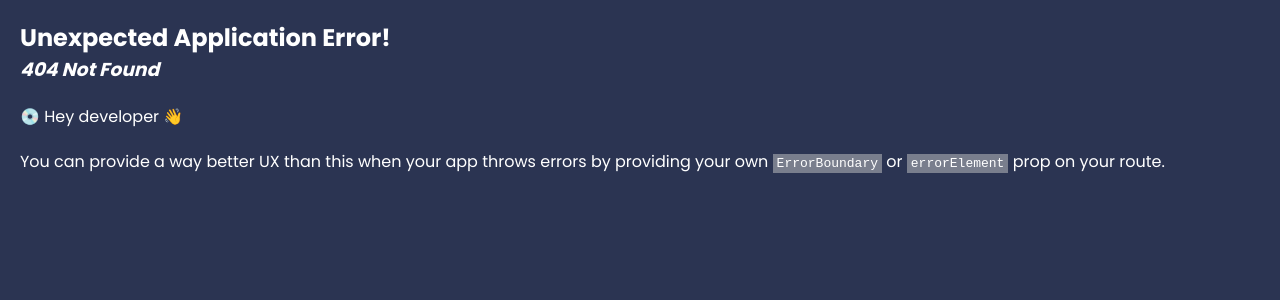
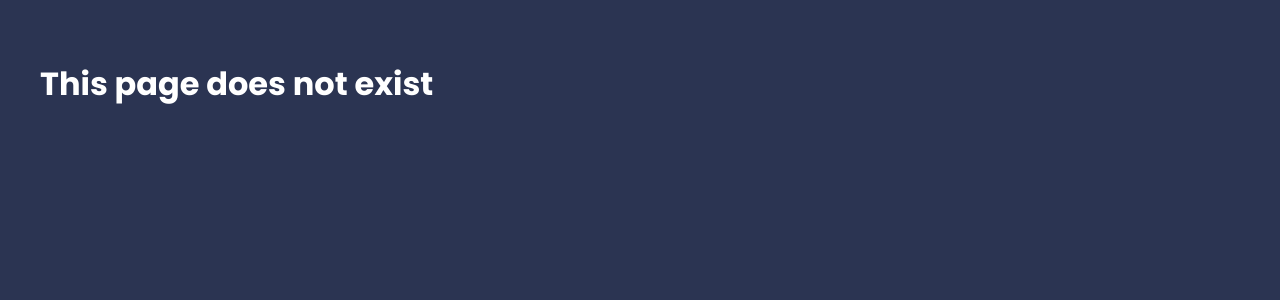
Before and after one commit to Coding-major/react-router-practise, a React (Create React App) app: page /careers in a window 1280 px wide. Before the commit this address had no page. Shown: the top 300 px of the page. Built offline with nearby package versions, Linux system fonts and the light colour scheme.

Commit message:
NotFound page added

```diff
--- a/src/App.js
+++ b/src/App.js
@@ -6,6 +6,7 @@ import Home from "./pages/Home";
 import About from "./pages/About";
 import Faq from "./pages/faq";
 import Discussion from "./pages/Discussion";
+import NotFound from "./pages/NotFound";
 
 
 const router = createBrowserRouter(
@@ -17,6 +18,8 @@ const router = createBrowserRouter(
         <Route path="faq" element={<Faq />} />
         <Route path="discussion" element={<Discussion />} />
       </Route>
+
+      <Route path="*" element={<NotFound />} />
     </Route>
   )
 )
--- /dev/null
+++ b/src/pages/NotFound.js
@@ -0,0 +1,5 @@
+export default function NotFound() {
+    return (
+        <h1> This page does not exist</h1>
+    )
+}
```
